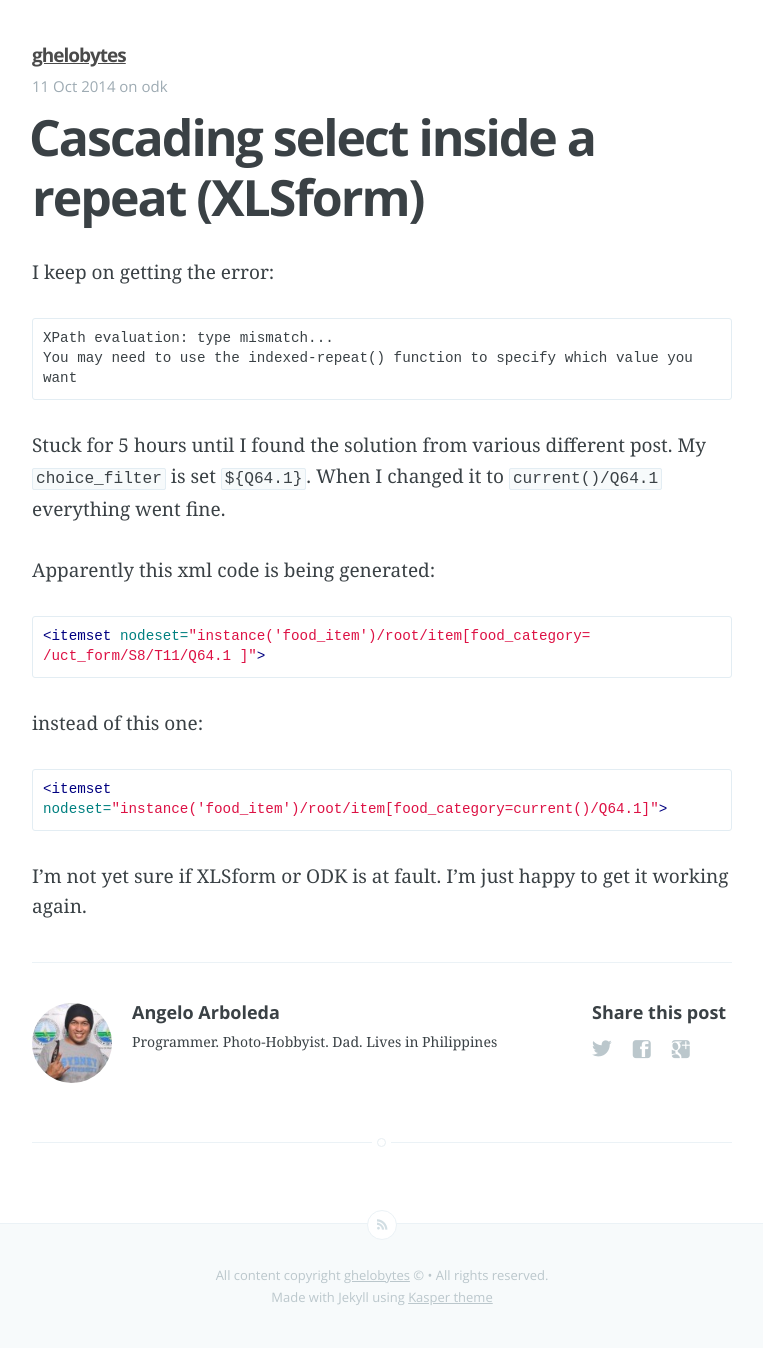
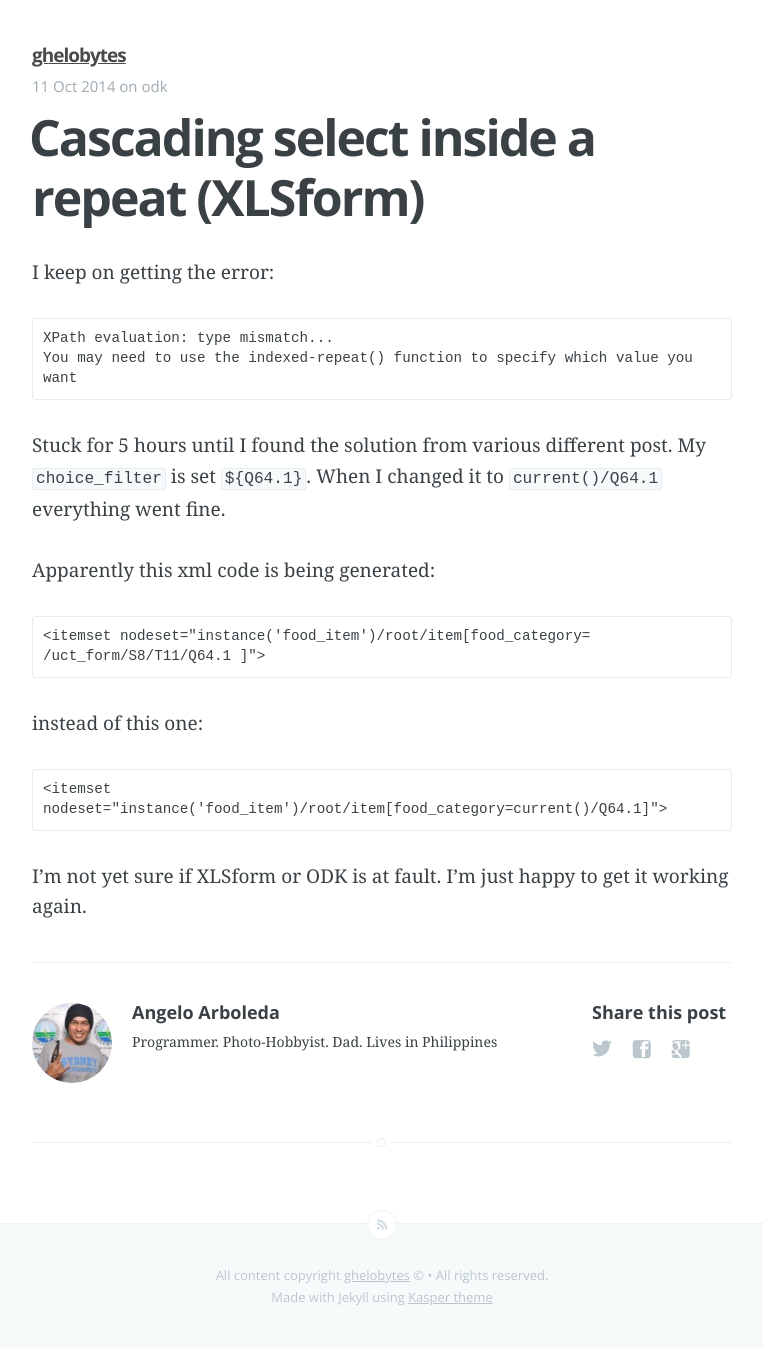
Before and after one commit to ghelobytes/ghelobytes.github.io, a Jekyll site: the page built from _posts/2014-10-11-xform-cascade-select.md, in a window 1280 px wide. Shown: the whole page, without its empty margins (258-1021 px from the left). Built offline with Jekyll 4.4.1, drawn with Linux system fonts in a browser that asks for light colours; Markdown is read by kramdown in place of the engine named in the settings.

Commit message:
Update 2014-10-11-xform-cascade-select.md

````diff
--- a/_posts/2014-10-11-xform-cascade-select.md
+++ b/_posts/2014-10-11-xform-cascade-select.md
@@ -13,11 +13,13 @@ Stuck for 5 hours until I found the solution from various different post.
 My `choice_filter` is set `${Q64.1}`. When I changed it to `current()/Q64.1` everything went fine.
 
 Apparently this xml code is being generated:
-```xml
+
+```
 <itemset nodeset="instance('food_item')/root/item[food_category= /uct_form/S8/T11/Q64.1 ]">
 ```
 instead of this one:
-```xml
+
+```
 <itemset nodeset="instance('food_item')/root/item[food_category=current()/Q64.1]">
 ```
 
````
